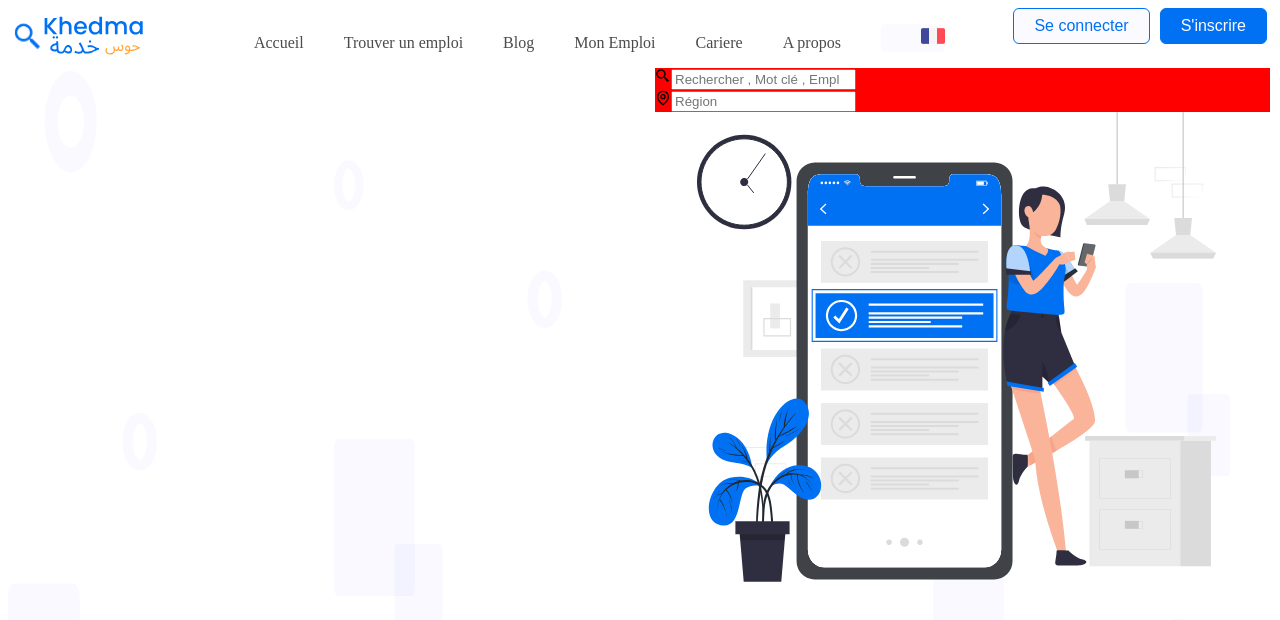
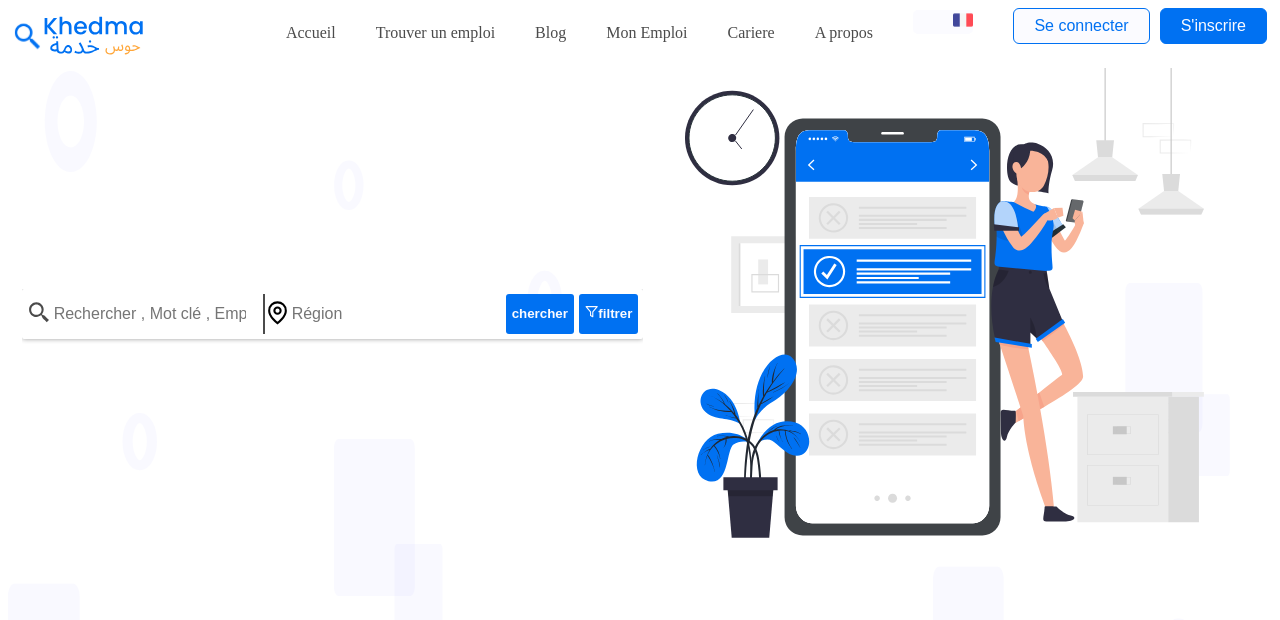
Before and after one commit to seylitanez/khedma-frontend, a React (Vite) app: page / in a window 1280 px wide. Shown: the top 620 px of the page. Built offline with nearby package versions, Linux system fonts and the light colour scheme.

Commit message:
ajout debut du burguer nav et ajout de filtres

```diff
--- a/src/components/public/buttuns/Buttun.jsx
+++ b/src/components/public/buttuns/Buttun.jsx
@@ -1,7 +1,7 @@
 import React from 'react'
 
-export default function ({children,id}) {
+export default function ({children,id,style,className,onClick}) {
   return (
-    <button id={id}>{children}</button>
-  )
+    <button id={id} className={className} style={style} onClick={onClick}>{children}</button>
+      )
 }
--- a/src/components/public/header/Header.jsx
+++ b/src/components/public/header/Header.jsx
@@ -5,17 +5,40 @@ import { Link } from 'react-router-dom';
 import {Buttun} from '@p-components';
 import {LangueContext} from "@context/langue";
 import { useContext } from 'react';
+import { useState } from 'react';
 export default function Header() {
     const {lang,langue,setLangue} = useContext(LangueContext);
     const {accueil,trouver_emploi,blog,emploi,cariere,a_propos}=lang.header.menu;
     const {connexion,inscription}=lang.header.auth;
+
+
+    const [displayLogin,setDisplayLogin]=useState('')
+    const [displayBurguer,setDisplayBurguer]=useState('burguer__display-none')
+    const [navBar,setNavBar]=useState('menu')
+
+
+
+    addEventListener('resize',(e)=>{
+        let width=e.target.innerWidth;
+         if (width <=1130) {
+            setDisplayLogin('login__display-none')
+            setDisplayBurguer('burguer')
+            setNavBar('menu__display-none')
+
+        } else {
+            setDisplayLogin('')
+            setDisplayBurguer('burguer__display-none')
+            setNavBar('menu')
+         }
+
+    })
     return (
         <header>
             <nav>
                 <Link to='./' className="logo">
                     <img src={Logo} alt="" />
                 </Link>
-                <div className="menu">
+                <div className={navBar}>
                     <ul>
                         <li><Link to='./home'>{accueil}</Link></li>
                         <li><Link to='./trouver un emploi'>{trouver_emploi}</Link></li>
@@ -27,13 +50,12 @@ export default function Header() {
                             <div className="__langue">
                                 <div className='__langue__menu'>
                                     <ul>{/*ToDo
-                                        -mettre des emojis au lieu d'un text ex: dz-> drapeau dz
-                                        -mettre du style il faut que elle soit collé a la droite au max
+                                        -mettre du style aux drapeau
                                         */}
-                                        <div className="__langu__title">{langue==='fr'? <img src={france}/>:langue==='ar'?<img src={dz}/>:<img src={royaume_uni}/>}</div>
-                                        <li onClick={()=>setLangue('ar')}><img src={dz}/>AR</li>
-                                        <li onClick={()=>setLangue('fr')}><img src={france}/>FR</li>
-                                        <li onClick={()=>setLangue('en')}><img src={royaume_uni}/>EN</li>
+                                        <div className="__langu__title">{langue==='fr'? <img height={'20px'} width={'20px'} src={france}/>:langue==='ar'?<img src={dz}/>:<img src={royaume_uni}/>}</div>
+                                        <li onClick={()=>setLangue('ar')}><img src={dz}/>dz</li>
+                                        <li onClick={()=>setLangue('fr')}><img src={france}/>fr</li>
+                                        <li onClick={()=>setLangue('en')}><img src={royaume_uni}/>en</li>
                                     </ul>
                                 </div>
                             </div>
@@ -41,8 +63,13 @@ export default function Header() {
                     </ul>
                 </div>
                 <div className="log">
-                    <Buttun id='sing'>{connexion}</Buttun>
-                    <Buttun id='log'>{inscription}</Buttun>
+                    <Buttun id="sing" className={displayLogin} >{connexion}</Buttun>
+                    <Buttun id='log' className={displayLogin}>{inscription}</Buttun>
+                </div>
+                <div className={displayBurguer}>
+                    <div className='top'></div><br />
+                    <div className='middle'></div><br />
+                    <div className='bottom'></div>
                 </div>
             </nav>
         </header>
--- a/src/components/public/header/header.scss
+++ b/src/components/public/header/header.scss
@@ -24,6 +24,9 @@ nav{
             }
         }
     }
+    & .menu__display-none{
+        display: none;
+    }
     & .log{
         @mixin btn ($c1,$c2){
             background-color: $c1;
@@ -41,6 +44,12 @@ nav{
             transition: 0.3s;
             cursor: pointer;
         }
+
+        & .login__display-none{
+            display: none;
+            background-color: red;
+        }
+
         & #sing{
             @include btn($color_secondary,$color_primary);
             &:hover{
@@ -56,25 +65,62 @@ nav{
                 @include btn__active()
             }
         }
+
+    }
+    & .burguer__display-none{
+        display: none;
+    }
+    & .burguer{
+        height: 30px;
+        width: 30px;
+        display: flex;
+        flex-wrap: wrap;
+        margin-top: 5px;
+        cursor: pointer;
+        & div{
+            height: 3px;
+            border-radius: 6px;
+            width: 100%;
+            background-color: black;
+        }
+        & .top{
+        }
+        & .middle{
+            transform: translateY(-5px);
+        }
+        & .bottom{
+            transform: translateY(-10px);
+        }
     }
     & .__langue{
         background-color: $color_secondary;
         border-radius: 5px;
+        position: absolute;
+        margin-left: auto;
+        margin-right: auto;
+        top: 10px;
+        z-index: 1;
     }
     & .__langue__menu{
         & ul {
             cursor: pointer;
+
             & li{
+                margin-left: auto;
+                margin-right: auto;
                 display: none;
                 list-style-type: none;
                 cursor: pointer;
             }
             &:hover{
-                box-shadow: 5px 0 5px $color_b;
+                box-shadow: 0 5px 5px 5px rgba(0, 0, 0, 0.107);
                 border-radius: 3px;
                 & li{
                     display: block;
                     background-color: $color_secondary;
+                    &:hover{
+                        opacity: 0.8;
+                    }
                 }
             }
         }
--- a/src/lang/ar.json
+++ b/src/lang/ar.json
@@ -16,7 +16,11 @@
     "home":{
         "search":{
             "emploi":"حوس , كلمات مفتاحية , خدمة",
-            "region":"منطقة"
+            "region":"منطقة",
+            "chercher":"حوس",
+            "filtrer":"تصفية",
+            "type_travail":"نوع العمل",
+            "salaire":"الراتب"
         }
     }
 }
--- a/src/lang/en.json
+++ b/src/lang/en.json
@@ -16,7 +16,11 @@
     "home":{
         "search":{
             "emploi":"Search , key word , Job",
-            "region":"Région"
+            "region":"Région",
+            "chercher":"Search",
+            "filtrer":"filter",
+            "type_travail":"kind of job",
+            "salaire":"salary"
         }
     }
 }
--- a/src/lang/fr.json
+++ b/src/lang/fr.json
@@ -16,7 +16,11 @@
     "home":{
         "search":{
             "emploi":"Rechercher , Mot clé , Emploi",
-            "region":"Région"
+            "region":"Région",
+            "chercher":"chercher",
+            "filtrer":"filtrer",
+            "type_travail":"type de travail",
+            "salaire":"salaire"
         }
     }
 }
--- a/src/pages/public/home/Home.jsx
+++ b/src/pages/public/home/Home.jsx
@@ -5,13 +5,12 @@ import {Search} from '@p-pages';
 import { useContext } from 'react';
 
 export default function Home() {
-
   return (
     <div className='home'>
       <div className="img">
-        <Search/>
         <img src={imgh} alt="" />
       </div>
+        <Search/>
     </div>
   )
 }
--- a/src/pages/public/home/home.scss
+++ b/src/pages/public/home/home.scss
@@ -1,9 +1,12 @@
 .home{
-    background-color: aqua;
+
     display: flex;
-    justify-self: flex-start;
+    flex-wrap: wrap;
+    flex-direction: row-reverse;
+    justify-content: center;
+    align-items: center;
+
     & .img{
-        position: absolute;
         right: 10px;
     }
 }
--- a/src/pages/public/search/Search.jsx
+++ b/src/pages/public/search/Search.jsx
@@ -1,23 +1,52 @@
 import React from 'react'
 import {BiSearchAlt2} from 'react-icons/bi'
 import {GrLocation} from 'react-icons/gr'
+import {FiFilter} from 'react-icons/fi'
 import {LangueContext} from "@context/langue"
 import "./search.scss";
 import { useContext } from 'react';
+import Buttun from '../../../components/public/buttuns/Buttun';
+import { useState } from 'react'
 
 export default function Search() {
     const {lang} = useContext(LangueContext);
-    const {emploi,region}=lang.home.search;
+    const {emploi,region,chercher,filtrer,type_travail,salaire}=lang.home.search;
+
+
+    const [filtreDisplay,setFiltreDisplay]=useState({height:'55px'})
+    const [isFiltreDisplayOff,setIsFiltreDisplayOff]=useState(true)
+
+
     return (
-        <form className="search">
-            <div className="search__emploi">
-                <BiSearchAlt2 className='search__icone'/>
-                <input type="search" className='search__emploi__inp' placeholder={emploi}/>
+        <form className="search" style={filtreDisplay}>
+            <div className='searchall'>
+                <div className="searchall__search-emploi">
+                    <BiSearchAlt2 id='search-icone' size={25} className='search-icone'/>
+                    <input type="search" className='search__emploi-inp' placeholder={emploi}/>
+                </div>
+                <div className="searchall__search-region">
+                    <GrLocation id='location-icone' size={25} className='search-location-icone'/>
+                    <input type="search" className='search__region-inp' placeholder={region}/>
+                </div>
+                <Buttun id="chercher">
+                    {chercher}
+                </Buttun>
+                <Buttun id="filtrer"  onClick={(e)=>{
+                    e.preventDefault()
+                    setIsFiltreDisplayOff(on=>!on)
+                    isFiltreDisplayOff ? setFiltreDisplay({height:'100px'}):setFiltreDisplay({height:'55px'})
+                    }}>
+                    <FiFilter/>
+
+                    {filtrer}
+                </Buttun>
+
             </div>
-            <div className="search__region">
-                <GrLocation className='search__location__icone'/>
-                <input type="search" className='search__region__inp' placeholder={region}/>
-            </div>
+            <select name="type_de_travail" id="type_de_travail" disabled="disabled">
+                <option value="Temps partiel">{type_travail}</option>
+                <option value="Plein Temps">Plein Temps</option>
+            </select>
+            <input type="text" id='salaire' placeholder={salaire}/>
         </form>
     )
 }
--- a/src/pages/public/search/search.scss
+++ b/src/pages/public/search/search.scss
@@ -1,7 +1,89 @@
 .search{
-
-    background-color: red;
-    & .search__emploi{
+      height: 55px;
+     overflow: hidden;
+     transition: 0.5s;
+    @mixin btn($couleur,$couleur_arrireplan){
+        background-color: $couleur_arrireplan;
+        color: $couleur;
+        font-weight: bold;
+        border-radius: 3px;
+        border: none;
+        cursor: pointer;
+        margin-left: 5px;
+        height: 40px;
 
     }
+    @mixin filter_element($width){
+        background-color: $color_secondary;
+        border: 2px solid $color_b;
+        border-radius: 4px;
+        margin-top: 5px;
+        color: black;
+        font-size: small;
+        font-weight: bold;
+        height: 30px;
+        width: $width;
+        padding-left: auto;
+        padding-right:auto ;
+    }
+
+    & .searchall{
+        display: flex;
+        padding: 5px;
+        align-items: center;
+        height:40px;
+        max-width: fit-content;
+        box-shadow: 0 0 5px rgba(0, 0, 0, 0.4);
+        border-radius: 2px;
+
+        & .searchall__search-emploi{
+
+            & #search-icone{
+                transform: translateY(25%);
+                color: $color_b;
+            }
+
+            & .search__emploi-inp{
+                height: 40px;
+                border: none;
+                border-right: 2px solid $color_b;
+                font-size: medium;
+                &:focus{
+                    outline: none;
+                }
+            }
+
+
+        }
+        & .searchall__search-region{
+            & #location-icone{
+                transform: translateY(25%);
+                color: aqua;
+            }
+
+            & .search__region-inp{
+                border: none;
+                height: 40px;
+                font-size: medium;
+                &:focus{
+                    outline: none;
+                }
+            }
+
+
+        }
+
+        & #chercher{
+            @include btn($color_secondary,$color_primary)
+        }
+        & #filtrer{
+            @include btn($color_secondary,$color_primary)
+        }
+    }
+    & #type_de_travail{
+        @include filter_element(120px)
+    }
+    & #salaire{
+        @include filter_element(120px)
+    }
 }
```
